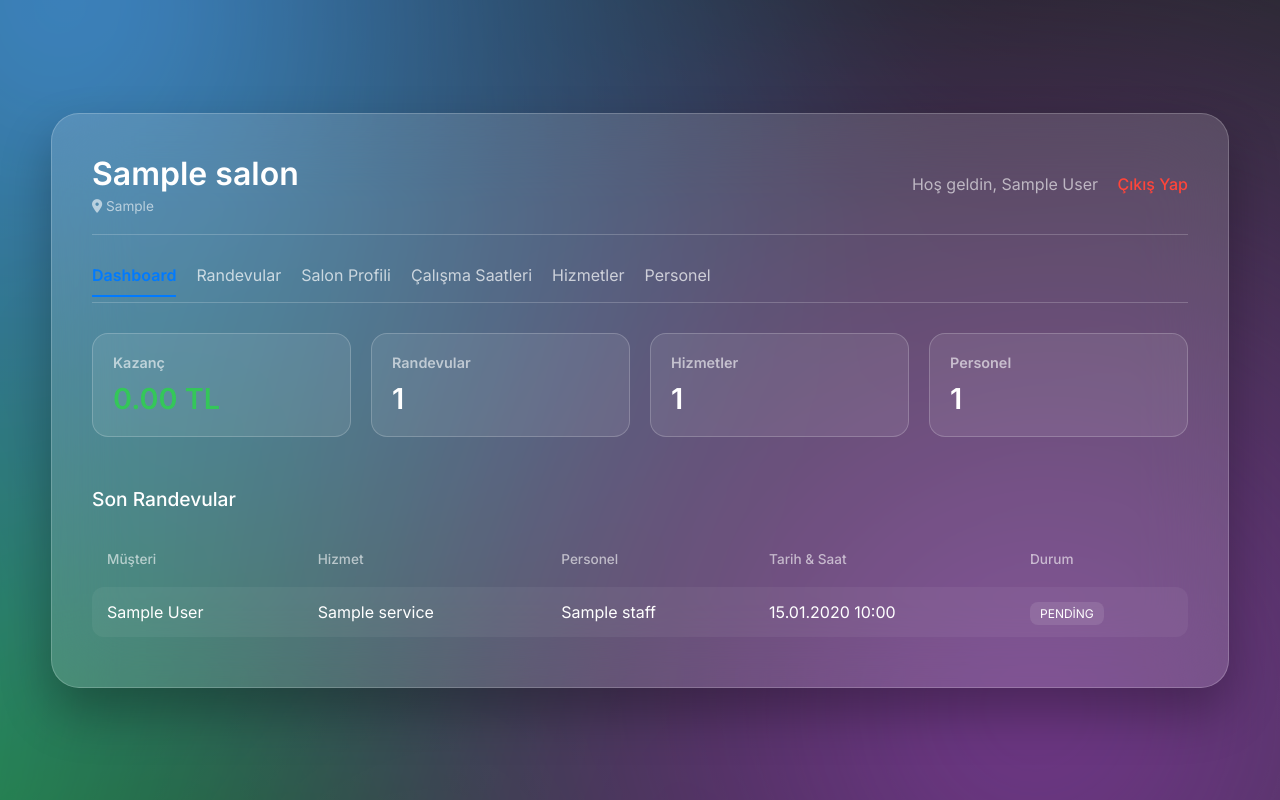
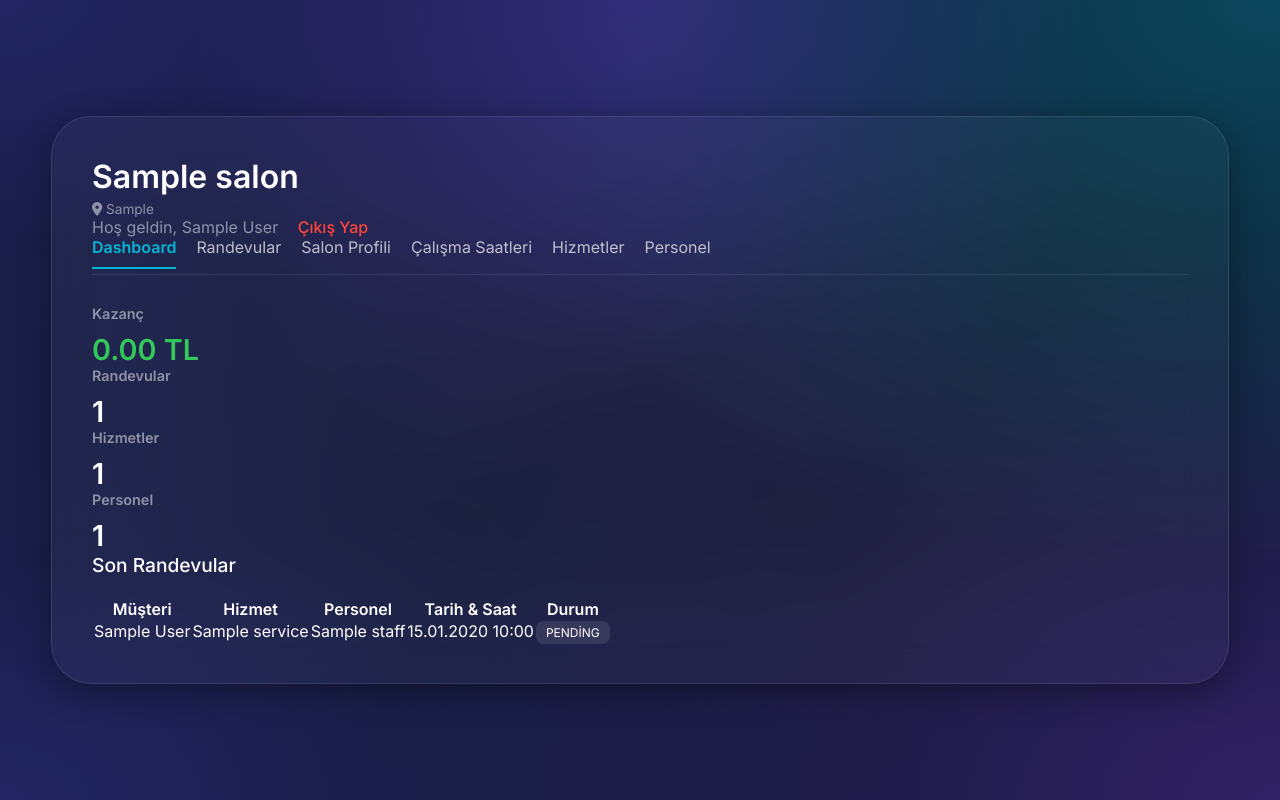
Before and after one commit to ferit430/kuafor, a PHP site: page /salon/index.php in a window 1280 px wide. Run offline with PHP 8.4, Linux system fonts and the light colour scheme; the visitor is signed in with stand-in values (Sample User, id 1); tables that the repository leaves empty or names only in its code hold one stand-in row (values such as "Sample post").

Commit message:
UI Modernization: Applied Emiroglu Yazilim style (Vibrant Mesh, Glassmorphism, Gradient Text)

```diff
--- a/assets/css/macos.css
+++ b/assets/css/macos.css
@@ -2,56 +2,46 @@
 @import url('https://fonts.googleapis.com/css2?family=Inter:wght@300;400;500;600&display=swap');
 
 :root {
-    --mac-blue: #007AFF;
-    --mac-glass: rgba(255, 255, 255, 0.15);
-    --mac-border: rgba(255, 255, 255, 0.2);
-    --mac-bg-dark: rgba(0, 0, 0, 0.25);
+    --mac-blue: #06b6d4;
+    --mac-purple: #7c3aed;
+    --mac-glass: rgba(255, 255, 255, 0.03);
+    --mac-border: rgba(255, 255, 255, 0.1);
+    --mac-bg-dark: rgba(0, 0, 0, 0.4);
     --mac-text: #FFFFFF;
-    --mac-text-dim: rgba(255, 255, 255, 0.6);
+    --mac-text-dim: rgba(255, 255, 255, 0.5);
+    --mac-gradient: linear-gradient(135deg, #6366f1 0%, #a855f7 100%);
 }
 
 * {
     margin: 0;
     padding: 0;
     box-sizing: border-box;
-    font-family: 'Inter', -apple-system, BlinkMacSystemFont, "Segoe UI", Roboto, Helvetica, Arial, sans-serif;
-    word-wrap: break-word;
-    overflow-wrap: break-word;
+    font-family: 'Inter', system-ui, -apple-system, sans-serif;
 }
 
 body {
     min-height: 100vh;
     width: 100%;
-    margin: 0;
-    padding: 0;
-    background: linear-gradient(135deg, #1d1e22 0%, #3a3d44 100%);
-    overflow-x: hidden; /* Prevent global horizontal scroll but allow local */
-    position: relative;
-    display: flex;
-    flex-direction: column;
-    align-items: center;
-    -webkit-font-smoothing: antialiased;
+    background: #0f172a;
+    color: #fff;
+    overflow-x: hidden;
 }
 
-/* Mesh Gradient Background */
+/* Vibrant Mesh Gradient Background */
 body::before {
     content: "";
-    position: fixed; /* Keep it relative to viewport, not content */
-    top: -50%;
-    left: -50%;
-    width: 200%;
-    height: 200%;
-    background: radial-gradient(circle at 30% 30%, #4facfe 0%, transparent 40%),
-                radial-gradient(circle at 70% 70%, #8e44ad 0%, transparent 40%),
-                radial-gradient(circle at 20% 80%, #2ecc71 0%, transparent 40%);
-    filter: blur(80px);
+    position: fixed;
+    top: 0;
+    left: 0;
+    width: 100%;
+    height: 100%;
+    background:
+        radial-gradient(at 0% 0%, rgba(79, 70, 229, 0.3) 0px, transparent 50%),
+        radial-gradient(at 50% 0%, rgba(124, 58, 237, 0.3) 0px, transparent 50%),
+        radial-gradient(at 100% 0%, rgba(6, 182, 212, 0.3) 0px, transparent 50%),
+        radial-gradient(at 100% 100%, rgba(124, 58, 237, 0.3) 0px, transparent 50%),
+        radial-gradient(at 0% 100%, rgba(79, 70, 229, 0.3) 0px, transparent 50%);
     z-index: -1;
-    animation: mesh-anim 20s infinite alternate linear;
-}
-
-@keyframes mesh-anim {
-    from { transform: translate(-10%, -10%) rotate(0deg); }
-    to { transform: translate(10%, 10%) rotate(15deg); }
 }
 
 .overlay {
@@ -61,22 +51,18 @@
     justify-content: center;
     align-items: center;
     padding: 40px 20px;
-    background: rgba(0, 0, 0, 0.2);
-    /* Ensure child container is centered */
 }
 
 .container {
     width: 95%;
-    max-width: 1400px;
+    max-width: 1200px;
     background: var(--mac-glass);
-    backdrop-filter: blur(40px);
-    -webkit-backdrop-filter: blur(40px);
+    backdrop-filter: blur(20px);
+    -webkit-backdrop-filter: blur(20px);
     border: 1px solid var(--mac-border);
-    border-radius: 28px;
-    box-shadow: 0 25px 50px rgba(0,0,0,0.3);
+    border-radius: 40px;
+    box-shadow: 0 8px 32px 0 rgba(0, 0, 0, 0.37);
     padding: 40px;
-    color: var(--mac-text);
-    margin: auto; /* Centering fallback */
 }
 
 /* Dashboard Layout Classes */
@@ -176,71 +162,60 @@
     box-shadow: 0 0 0 4px rgba(0, 122, 255, 0.2);
 }
 
-.btn-primary {
-    width: 100%;
-    padding: 14px;
-    background: var(--mac-blue);
-    border: none;
-    border-radius: 14px;
+.btn-glass {
+    padding: 12px 25px;
+    background: rgba(255, 255, 255, 0.05);
+    border: 1px solid rgba(255, 255, 255, 0.1);
+    border-radius: 50px;
     color: #fff;
-    font-size: 15px;
-    font-weight: 600;
-    cursor: pointer;
-    transition: 0.3s cubic-bezier(0.16, 1, 0.3, 1);
+    text-decoration: none;
+    font-weight: 500;
+    transition: 0.3s;
+    backdrop-filter: blur(10px);
 }
 
-.btn-primary:hover {
-    background: #0063CC;
-    transform: translateY(-1px);
+.btn-glass:hover {
+    background: rgba(255, 255, 255, 0.15);
+    transform: translateY(-2px);
 }
 
-/* Navigation & Tables */
-header {
-    display: flex;
-    justify-content: space-between;
-    align-items: center;
-    margin-bottom: 30px;
-    border-bottom: 1px solid var(--mac-border);
-    padding-bottom: 20px;
+.btn-primary-mac {
+    padding: 12px 30px;
+    background: #007bff;
+    border-radius: 50px;
+    color: #fff;
+    text-decoration: none;
+    font-weight: 600;
+    transition: 0.3s;
+    box-shadow: 0 4px 15px rgba(0, 123, 255, 0.3);
 }
 
-table {
-    width: 100%;
-    border-collapse: separate;
-    border-spacing: 0 10px;
+.btn-primary-mac:hover {
+    box-shadow: 0 6px 20px rgba(0, 123, 255, 0.5);
+    transform: translateY(-2px);
 }
 
-th {
-    text-align: left;
-    padding: 10px 15px;
-    color: var(--mac-text-dim);
-    font-size: 0.85rem;
-    font-weight: 500;
+.btn-download {
+    display: flex;
+    align-items: center;
+    gap: 10px;
+    padding: 15px 35px;
+    background: #fff;
+    border-radius: 50px;
+    color: #000;
+    text-decoration: none;
+    font-weight: 700;
+    transition: 0.3s;
 }
 
-tr td {
-    background: rgba(255, 255, 255, 0.05);
-    padding: 15px;
+.btn-download:hover {
+    transform: scale(1.05);
 }
 
-tr td:first-child { border-radius: 12px 0 0 12px; }
-tr td:last-child { border-radius: 0 12px 12px 0; }
-
-.card-grid {
-    display: grid;
-    grid-template-columns: repeat(auto-fit, minmax(200px, 1fr));
-    gap: 20px;
-    margin-bottom: 50px; /* More space at bottom */
+.text-gradient {
+    background: linear-gradient(90deg, #60a5fa, #c084fc);
+    -webkit-background-clip: text;
+    -webkit-text-fill-color: transparent;
 }
 
-.card {
-    background: rgba(255, 255, 255, 0.08);
-    padding: 20px;
-    border-radius: 16px;
-    border: 1px solid var(--mac-border);
-}
-
-/* Custom Scrollbar */
-::-webkit-scrollbar { width: 8px; }
-::-webkit-scrollbar-track { background: transparent; }
-::-webkit-scrollbar-thumb { background: rgba(255, 255, 255, 0.1); border-radius: 10px; }
+/* Rest of the styles... */
--- a/index.php
+++ b/index.php
@@ -334,7 +334,7 @@
                     <img src="assets/img/women_hairdresser.png" alt="Kadın Kuaförü">
                 </div>
                 <div class="hero-text">
-                    <h1>Sıra Bekleme <br> Dönemi Kapandı.</h1>
+                    <h1 class="text-gradient">Sıra Bekleme <br> Dönemi Kapandı.</h1>
                     <p>KUAFÖR RANDEVU ile dilediğiniz salondan, dilediğiniz personelden saniyeler içinde randevu alın.
                         İşletmenizi modern teknoloji ile büyütün.</p>
                     <div style="display: flex; gap: 15px; flex-wrap: wrap; justify-content: center;">
```
